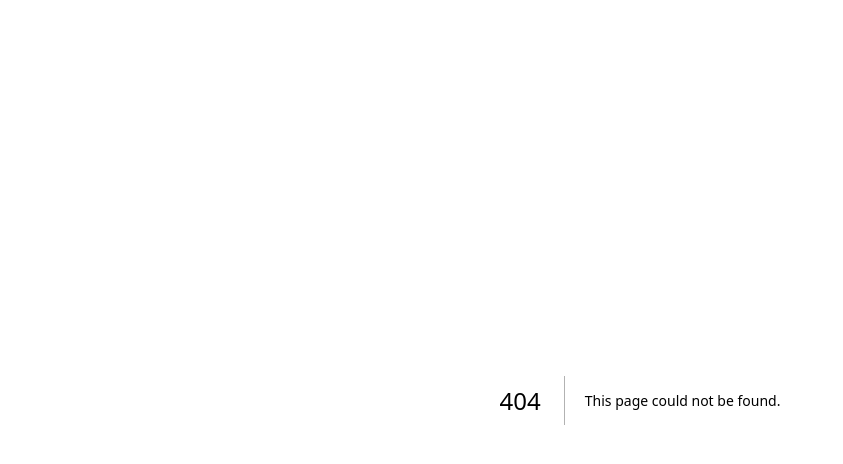
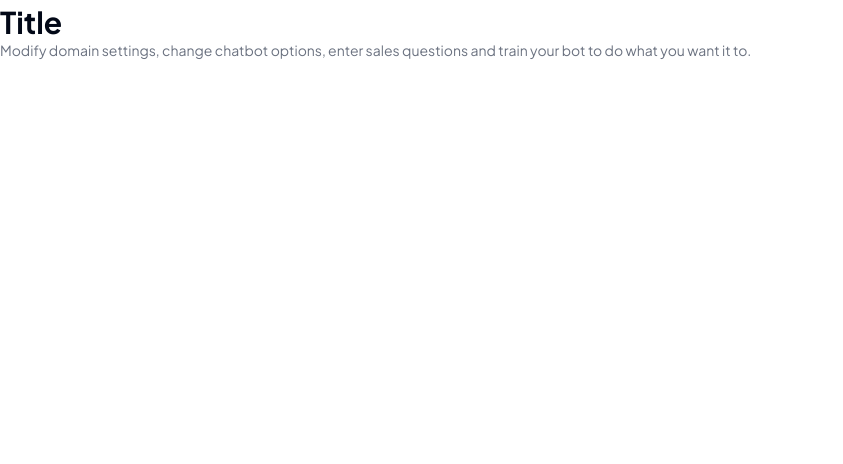
Before and after one commit to Sabarish-cs8/corinna-ai, a Next.js app: page /settings in a window 1280 px wide. Before the commit this address had no page. Shown: the top 464 px of the page, without its empty margins (0-843 px from the left). Built offline with nearby package versions, Linux system fonts and the light colour scheme.

Commit message:
Add -> dashboard

```diff
--- /dev/null
+++ b/src/app/(dashboard)/settings/page.tsx
@@ -0,0 +1,14 @@
+import InfoBar from '@/components/infobar'
+import React from 'react'
+
+type Props = {}
+
+const Page = (props: Props) => {
+  return (
+    <>
+    <InfoBar />
+    </>
+  )
+}
+
+export default Page
--- a/src/app/blogs/[id]/page.tsx
+++ b/src/app/blogs/[id]/page.tsx
@@ -1,14 +1,29 @@
 import { onGetBlogPost } from '@/actions/landing'
+import { CardDescription } from '@/components/ui/card'
+import { getMonthName } from '@/lib/utils'
+import parse from 'html-react-parser'
 import React from 'react'
 
 type Props = {
     params : {id:string}
 }
 
-const PostPage = ({params}: Props) => {
+const PostPage = async ({params}: Props) => {
     const post = await onGetBlogPost(params.id)
+    console.log(parse(post?.content))
   return (
-    <div>PostPage</div>
+    <div className="container flex justify-center my-10">
+        <div className="lg:w-6/12 flex flex-col">
+            <CardDescription>
+                {getMonthName(post?.createdAt.getMonth()!)}{' '}
+                {post?.createdAt.getDate()}{post?.createdAt.getFullYear()}
+            </CardDescription>
+            <h2 className="text-6xl font-bold">{post?.title}</h2>
+            <div className="text-xl parsed-container flex flex-col mt-10 gap-10">
+               {parse(post?.content)}
+            </div>
+        </div>
+    </div>
   )
 }
 
--- /dev/null
+++ b/src/components/infobar/bread-crumb.tsx
@@ -0,0 +1,21 @@
+'use client'
+import React from 'react'
+
+type Props = {}
+
+const BreadCrumb = (props: Props) => {
+    //WIP : Set up Use side bar for real time chat and bot stuff
+    //WIP : setup the description and the switch
+  return (
+    <div className="flex flex-col">
+        <div className="flex gap-5 items-center">
+            <h2 className="text-3xl font-bold capitalize">Title</h2>
+        </div>
+        <p className="text-gray-500 text-sm">
+            Modify domain settings, change chatbot options, enter sales questions and train your bot to do what you want it to.
+        </p>
+    </div>
+  )
+}
+
+export default BreadCrumb
--- /dev/null
+++ b/src/components/infobar/index.tsx
@@ -0,0 +1,14 @@
+import React from 'react'
+import  BreadCrumb  from './bread-crumb'
+
+type Props = {}
+
+const InfoBar = (props: Props) => {
+  return (
+    <div className="flex w-full justify-between items-center py-1 mb-8">
+        <BreadCrumb />
+    </div>
+  )
+}
+
+export default InfoBar
```
